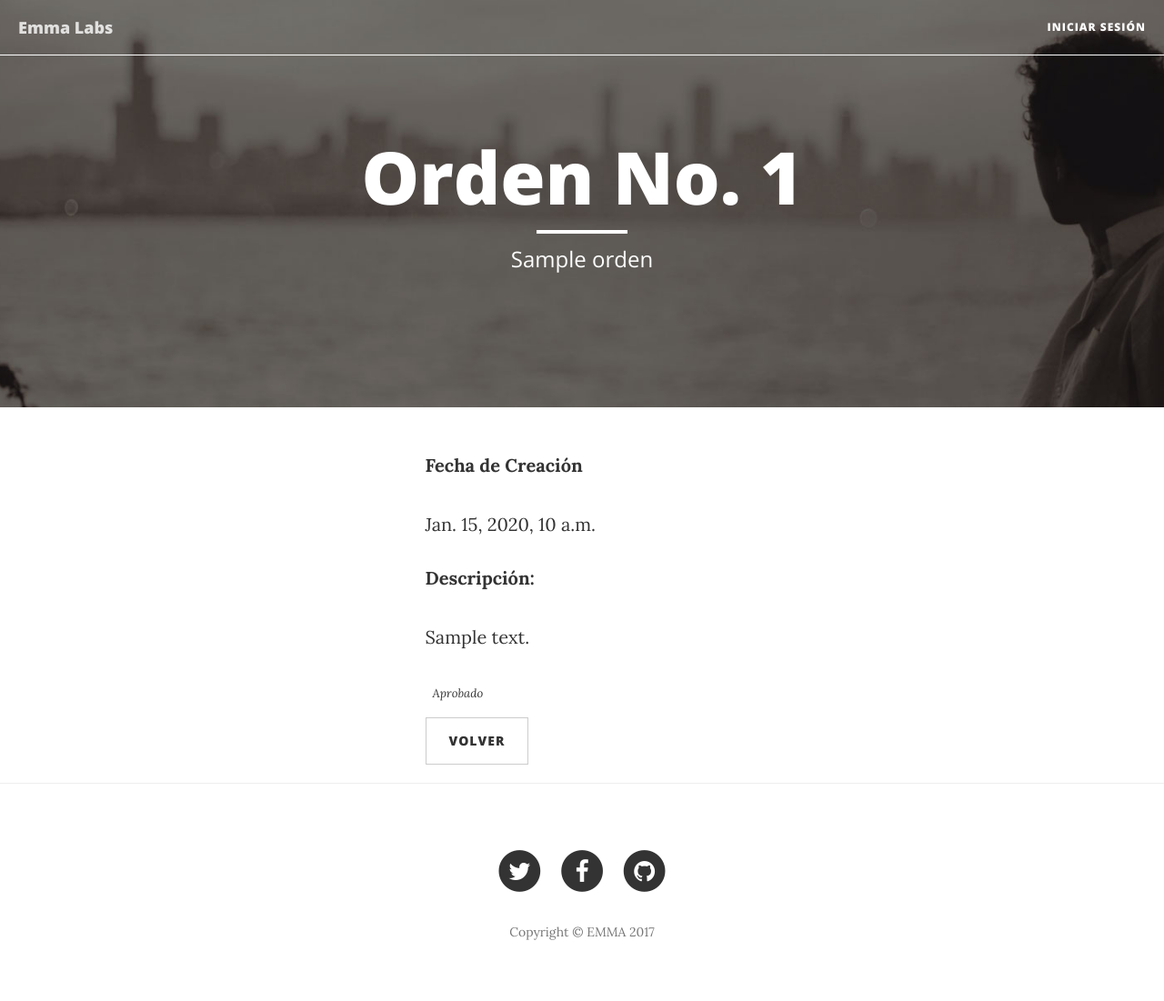
After one commit to UAMISO4101/emmalabs, a Django app: template orden/templates/detalle_orden.html in a window 1280 px wide. The commit adds this page. Shown: the whole page at 91% size. Run offline with Django 3.2, Linux system fonts and the light colour scheme; the template is opened without the code that fills it: most values are stand-ins (such as "Sample title", 1, 10 or a date in 2020); some libraries are stand-ins or nearby versions.

Commit message:
LAB-31,  se agrega vista de detlle de las ordenes y funcionalidad de aprobar orden

```diff
--- /dev/null
+++ b/orden/templates/detalle_orden.html
@@ -0,0 +1,46 @@
+{% extends 'base.html' %}
+
+{% block content %}
+
+    <!-- Page Header -->
+    <header class="intro-header" style="background-image: url('/static/img/about-bg.jpg')">
+        <div class="container">
+            <div class="row">
+                <div class="col-lg-8 col-lg-offset-2 col-md-10 col-md-offset-1">
+                    <div class="page-heading">
+                        <h1>Orden No. {{ orden.id }}</h1>
+                        <hr class="small">
+                        <span class="subheading">{{ orden.nombre }}</span>
+                    </div>
+                </div>
+            </div>
+        </div>
+    </header>
+
+    <!-- Main Content -->
+    <div class="container">
+        <div class="row">
+            <div class="col-lg-8 col-lg-offset-2 col-md-10 col-md-offset-1">
+                <section class="align-center col-md-6 col-sm-offset-3">
+                    <div class="form-group">
+                        <label for="email">Fecha de Creación</label>
+                        <p>{{ orden.fecha_orden }}</p>
+                    </div>
+                    <div class="form-group">
+                        <label for="pwd">Descripción:</label>
+                        <p>{{ orden.descripcion }}</p>
+                    </div>
+                    <div class="form-group">
+                        {%  if orden.estado == 0 %}
+                            <a value="Aprobar" href="/ordenes/actualizar/{{ orden.id }}" style="margin: 0 5px;" class="btn btn-primary">Aprobar</a>
+                        {% else %}
+                            <a style="padding: 0 8px;font-size: 13px; font-style: italic">Aprobado</a>
+                        {% endif %}
+                    </div>
+                    <input type="button" value="Volver" class="btn btn-default" onClick=" window.location.href='../../' ">
+                </section>
+            </div>
+        </div>
+    </div>
+
+{% endblock %}
--- a/orden/templates/ordenes.html
+++ b/orden/templates/ordenes.html
@@ -33,9 +33,9 @@
                                 </p>
                             </div>
                             {%  if orden.estado == 0 %}
-                                <button style="margin: 0 5px;" class="btn-primary">Aprobar</button>
+                                <a href="/ordenes/actualizar/{{ orden.id }}" style="margin: 0 5px;" id="aprobar-orden" class="btn btn-primary">Aprobar</a>
                             {% else %}
-                                <a style="padding: 0 8px;font-size: 11px; font-style: italic">Aprobado</a>
+                                <p style="padding: 0 8px;font-size: 12px; font-style: italic;">Aprobado</p>
                             {% endif %}
                             <p style="position: absolute; bottom: 20px;margin: 0; padding: 0 8px;font-size: 11px;">Solicitud: {{ orden.solicitud.nombre}}</p>
                             <p style="position: absolute; bottom: 0;margin: 0; padding: 0 8px;font-size: 11px;">{{ orden.fecha_orden }}</p>
--- a/orden/urls.py
+++ b/orden/urls.py
@@ -3,4 +3,6 @@ from . import views
 
 urlpatterns = [
     url(r'^ordenes/$', views.ordenes),
+    url(r'^ordenes/(\d+)/$', views.detalleOrden),
+    url(r'^ordenes/actualizar/(\d+)/$', views.aprobar_orden)
 ]
--- a/solicitud/models.py
+++ b/solicitud/models.py
@@ -10,5 +10,5 @@ class Solicitud(models.Model):
     titulo = models.CharField(max_length=40, blank=True, null=True)
     texto = models.CharField(max_length=255, blank=True, null=True)
     fecha_creacion = models.DateField(default=datetime.now, blank=True)
-    asistente = models.ForeignKey(Usuario, related_name='asistente', null=True)
-    cientifico = models.ForeignKey(Usuario, related_name='cientifico', null=True)
+    usuario_creador = models.ForeignKey(Usuario, related_name='usuario_creador', null=True)
+    usuario_destino = models.ForeignKey(Usuario, related_name='usuario_destino', null=True)
```
Also changed, not shown: orden/views.py (+25 -0 lines), solicitud/forms.py (+4 -4 lines).
